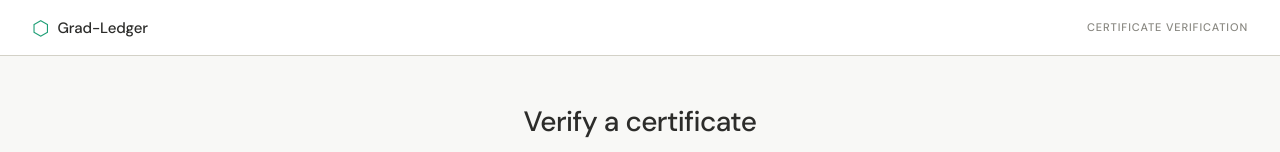
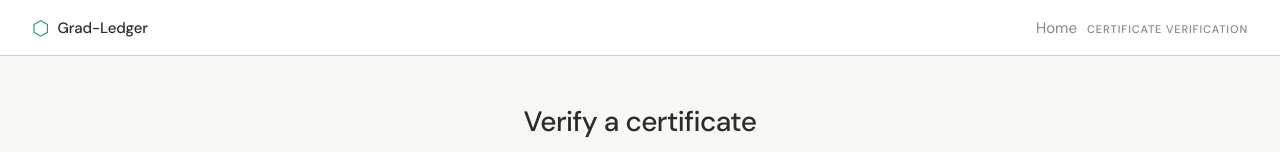
Before and after one commit to ChristianCyril/GRAD-LEDGER, a React (Vite) app in the folder client/: page /verify in a window 1280 px wide. Shown: the top 152 px of the page. Built offline with nearby package versions, Linux system fonts and the light colour scheme.

Commit message:
added navigation to the landing page on the verification page header.

```diff
--- a/client/src/pages/verifier/VerifyPage.css
+++ b/client/src/pages/verifier/VerifyPage.css
@@ -21,7 +21,17 @@
   height: var(--topbar-height);
   flex-shrink: 0;
 }
+.vp-topbar__link {
+  margin-right: 10px;
+  font-size: 15px;
+  color: var(--text-muted);
+  text-decoration: none;
+  transition: color var(--transition-fast);
+}
 
+.vp-topbar__link:hover {
+  color: var(--color-primary);
+}
 .vp-header__inner {
   max-width: 680px;
   margin: 0 auto;
--- a/client/src/pages/verifier/VerifyPage.jsx
+++ b/client/src/pages/verifier/VerifyPage.jsx
@@ -1,5 +1,5 @@
 import { useState, useEffect, useRef, useCallback } from 'react';
-import { useParams, useNavigate } from 'react-router-dom';
+import { useParams, useNavigate, Link} from 'react-router-dom';
 import { api } from '../../api/axios';
 import './VerifyPage.css';
 
@@ -486,7 +486,12 @@ export default function VerifyPage() {
             <span className="vp-logo__mark">⬡</span>
             <span className="vp-logo__text">Grad-Ledger</span>
           </div>
-          <span className="vp-header__tag">Certificate verification</span>
+          <div>
+            <Link to="/" className="vp-topbar__link">
+              Home
+            </Link>
+            <span className="vp-header__tag">Certificate verification</span>
+          </div>
         </div>
       </header>
 
```
